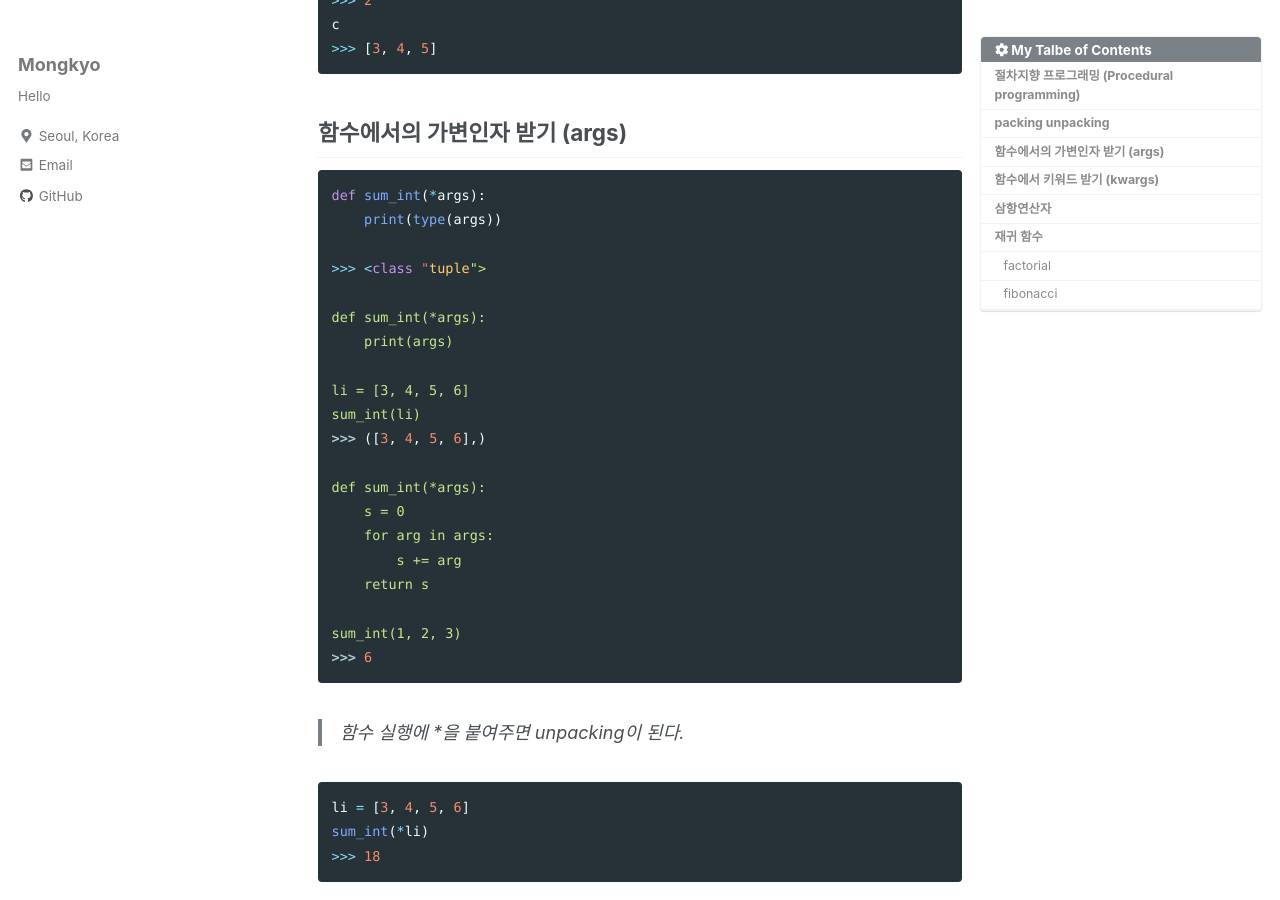
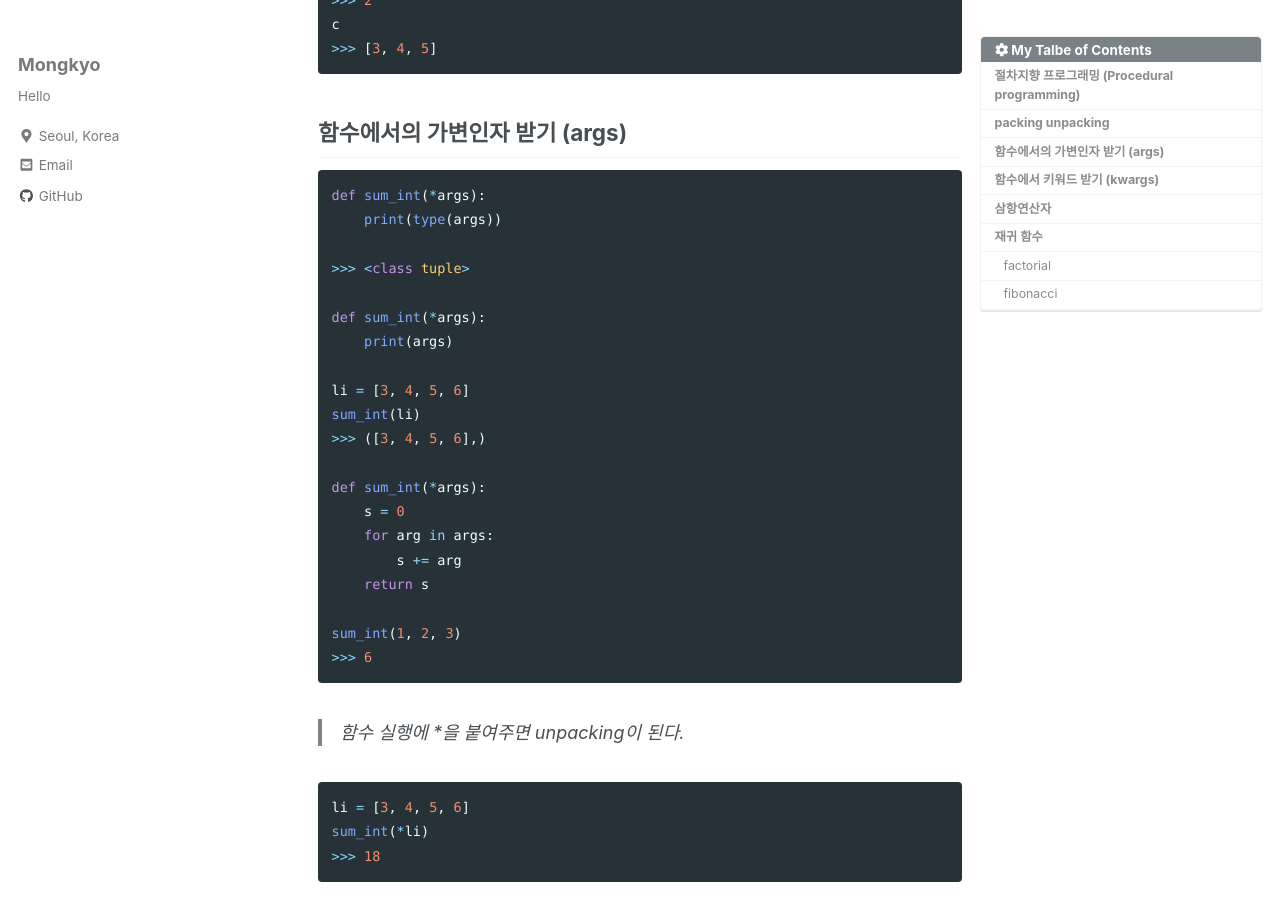
Before and after one commit to mongkyo/mongkyo.github.io, a Jekyll site: the page built from _posts/2019-03-06-Python(2).md, in a window 1280 px wide and 900 px high, scrolled down 1127 px. Built offline with Jekyll 4.4.1, drawn with Linux system fonts in a browser that asks for light colours; nearby versions of some CDN libraries.

Commit message:
[modified] 2019-03-06 python(2).md

```diff
--- a/_posts/2019-03-06-Python(2).md
+++ b/_posts/2019-03-06-Python(2).md
@@ -56,7 +56,7 @@ c
 def sum_int(*args):
     print(type(args))
 
->>> <class "tuple">
+>>> <class tuple>
 
 def sum_int(*args):
     print(args)
```
